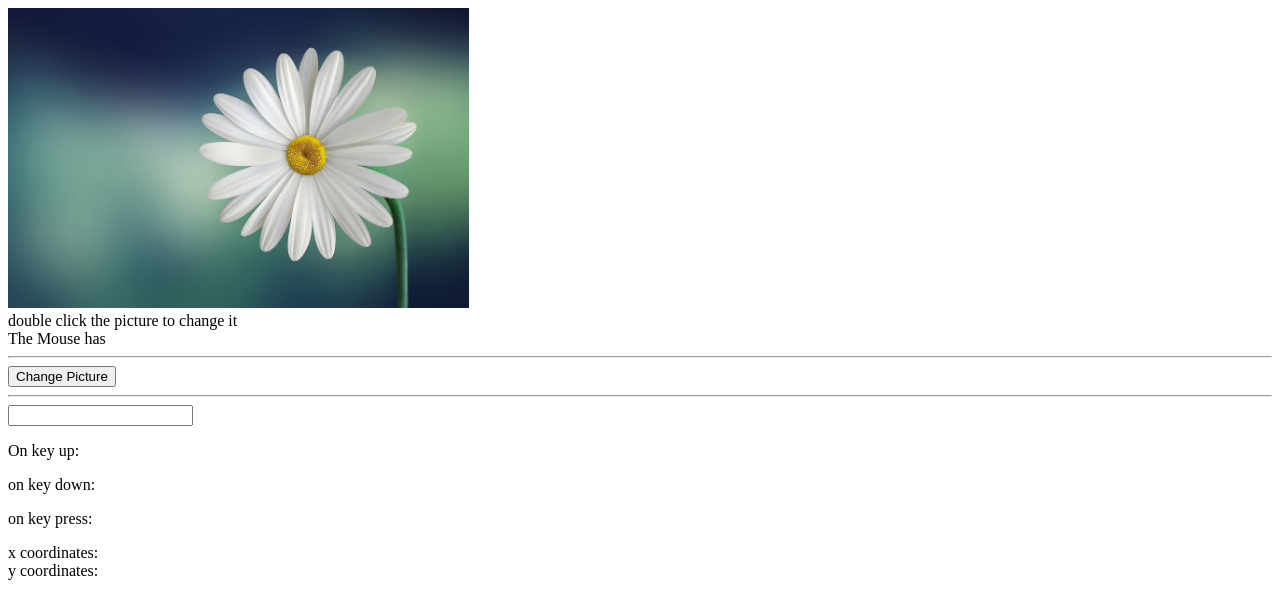
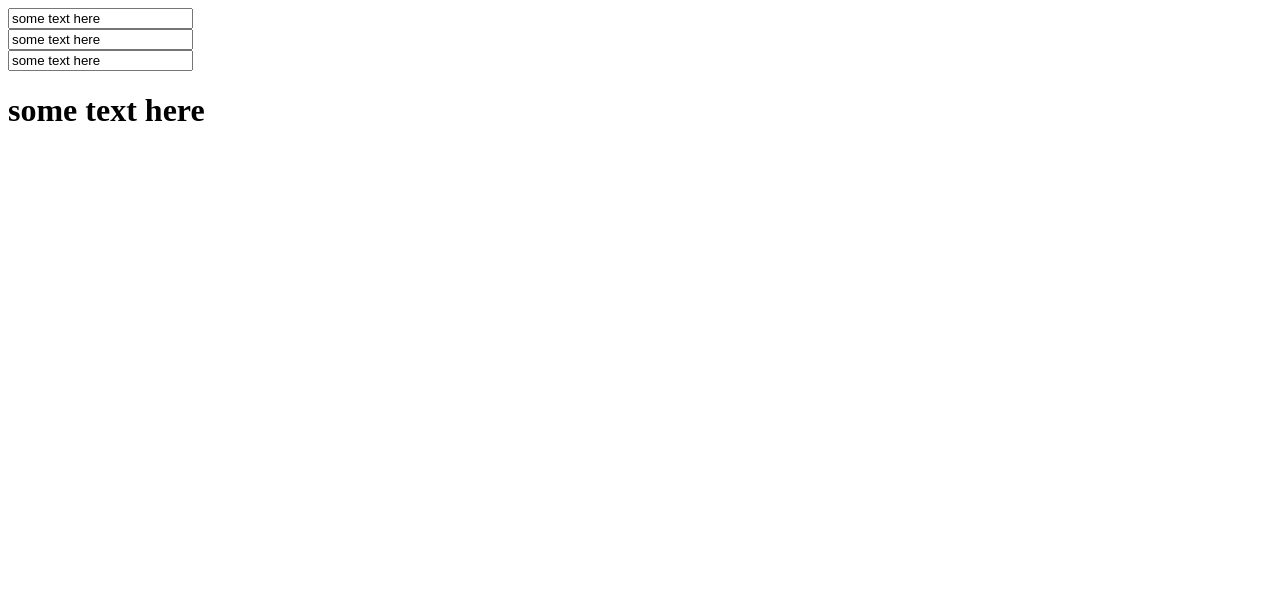
Before and after one commit to soosan900popo/running-angular, an Angular app: page / in a window 1280 px wide. Shown: the top 616 px of the page. Built offline with nearby package versions, Linux system fonts and the light colour scheme.

Commit message:
양방향 바인딩 ★★

```diff
--- a/src/app/app.component.ts
+++ b/src/app/app.component.ts
@@ -3,90 +3,12 @@ import { Component } from '@angular/core';
 @Component({
   selector: 'app-root',
   template: `
-    <div (mousemove)="move($event)">
-      <img [src]="imageUrl"
-        (mouseenter)="mouseGoesIn()"
-        (mouseleave)="mouseLeft()"
-        (dblclick)="changeImg()" /><br>
-        double click the picture to change it<br>
-        The Mouse has {{mouse}}<hr>
-      <button (click)="changeImg()">Change Picture</button><hr>
-
-      <input (keyup)="onKeyup($event)"
-        (keydown)="onKeydown($event)"
-        (keypress)="keypress($event)"
-        (blur)="underTheScope($event)"
-        (focus)="underTheScope($event)">
-        {{view}}
-      <p>On key up: {{upValues}}</p>
-      <p>on key down: {{downValues}}</p>
-      <p>on key press: {{keypressValue}}</p>
-      <p (mousemove)="move($event)">
-        x coordinates: {{x}}
-        <br> y coordinates: {{y}}
-      </p>
-    </div>
-  `,
-  styles: [`
-    img {
-      width: auto;
-      height: 300px;
-    }
-  `]
+    <input [(ngModel)]="text"><br>
+    <input bindon-ngModel="text"><br>
+    <input [value]="text" (input)="text=$event.target.value">
+    <h1>{{text}}</h1>
+  `
 })
 export class AppComponent {
-  counter = 0;
-  mouse: string;
-  upValues: string = '';
-  downValues: string = '';
-  keypressValue: string = "";
-  x: string = "";
-  y: string = '';
-  view: string = '';
-
-  mouseGoesIn = function () {
-    this.mouse = "entered";
-  };
-  mouseLeft = function () {
-    this.mouse = "left";
-  }
-  imageArray: string[] = [
-    "../assets/images/flower.jpg",
-    "../assets/images/lake.jpg", //extensions are case sensitive
-    "../assets/images/mountain.jpg",
-  ]
-  imageUrl: string = this.imageArray[this.counter];
-  changeImg = function () {
-    if (this.counter < this.imageArray.length - 1) {
-      this.counter++;
-    } else {
-      this.counter = 0;
-    }
-    this.imageUrl = this.imageArray[this.counter];
-  }
-  onKeyup(event: any) {
-    this.upValues = event.key;
-    //this.upValues += event.target.value + ' | ';
-  }
-  onKeydown(event: any) {
-    this.downValues = event.key;
-    //this.downValues += event.target.value + " | ";
-  }
-  keypress(event: any) {
-    this.keypressValue = event.key;
-    //this.keypressValue += event.target.value + " | ";
-  }
-  move(event: any) {
-    this.x = event.clientX;
-    this.y = event.clientY;
-  }
-  underTheScope(event: any) {
-    if (event.type == "focus") {
-      this.view = "the text box is focused";
-    }
-    else if (event.type == "blur") {
-      this.view = "the input box is blurred";
-    }
-    console.log(event);
-  }
+  text: string = "some text here";
 }
--- a/src/app/app.module.ts
+++ b/src/app/app.module.ts
@@ -1,6 +1,6 @@
 import { BrowserModule } from '@angular/platform-browser';
 import { NgModule } from '@angular/core';
-
+import { FormsModule } from '@angular/forms';
 import { AppComponent } from './app.component';
 
 @NgModule({
@@ -8,7 +8,8 @@ import { AppComponent } from './app.component';
     AppComponent
   ],
   imports: [
-    BrowserModule
+    BrowserModule,
+    FormsModule
   ],
   providers: [],
   bootstrap: [AppComponent]
```
